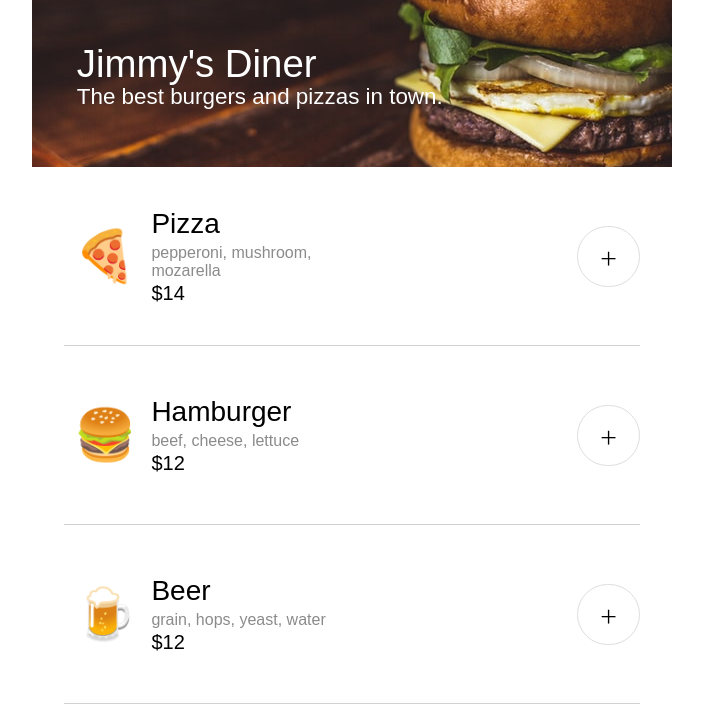
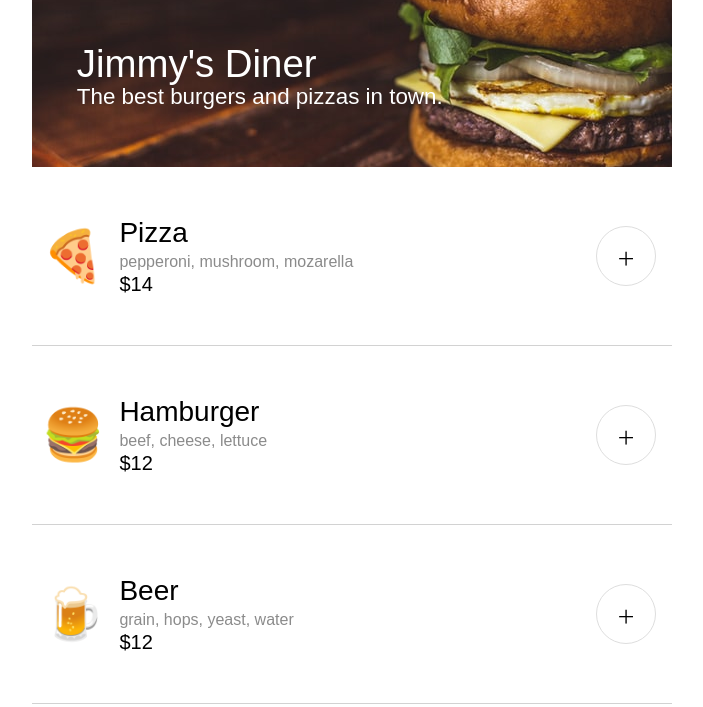
Before and after one commit to IsahiRea/restaurant, a website built with Vite: page index.html in a window 1280 px wide. Shown: the whole page, without its empty margins (288-991 px from the left). Built offline with nearby package versions, Linux system fonts and the light colour scheme; a web font is replaced by a local one.

Commit message:
Fixed btn design

```diff
--- a/data.js
+++ b/data.js
@@ -19,5 +19,5 @@ export const menuArray = [
         price: 12,
         emoji: "🍺",
         id: 2
-    }
+    },
 ]
--- a/index.css
+++ b/index.css
@@ -50,7 +50,7 @@ header {
 }
 
 .choice {
-    width: 90%;
+    width: 100%;
     display: flex;
     justify-content: space-between;
     align-items: center;
@@ -61,7 +61,6 @@ header {
 .product-container {
     display: flex;
     justify-content: start;
-    width: 50%;
 }
 
 .emoji {
@@ -74,7 +73,6 @@ header {
     display: flex;
     flex-direction: column;
     justify-content: center;
-
     padding: 0px 5px;
 }
 
@@ -95,14 +93,18 @@ header {
     font-size: 20px;
 }
 
+.button-container {
+    padding: 1em;
+}
 
 .add-btn {
     font-family: 'Inter';
     font-weight: 200;
     font-size: 2rem;
     border: 1px solid #DEDEDE;
-    border-radius: 50px;
-    padding: 10px 20px;
+    width: 60px;
+    height: 60px;
+    border-radius: 50%;
     background-color: #FFFFFF;
 }
 
```
